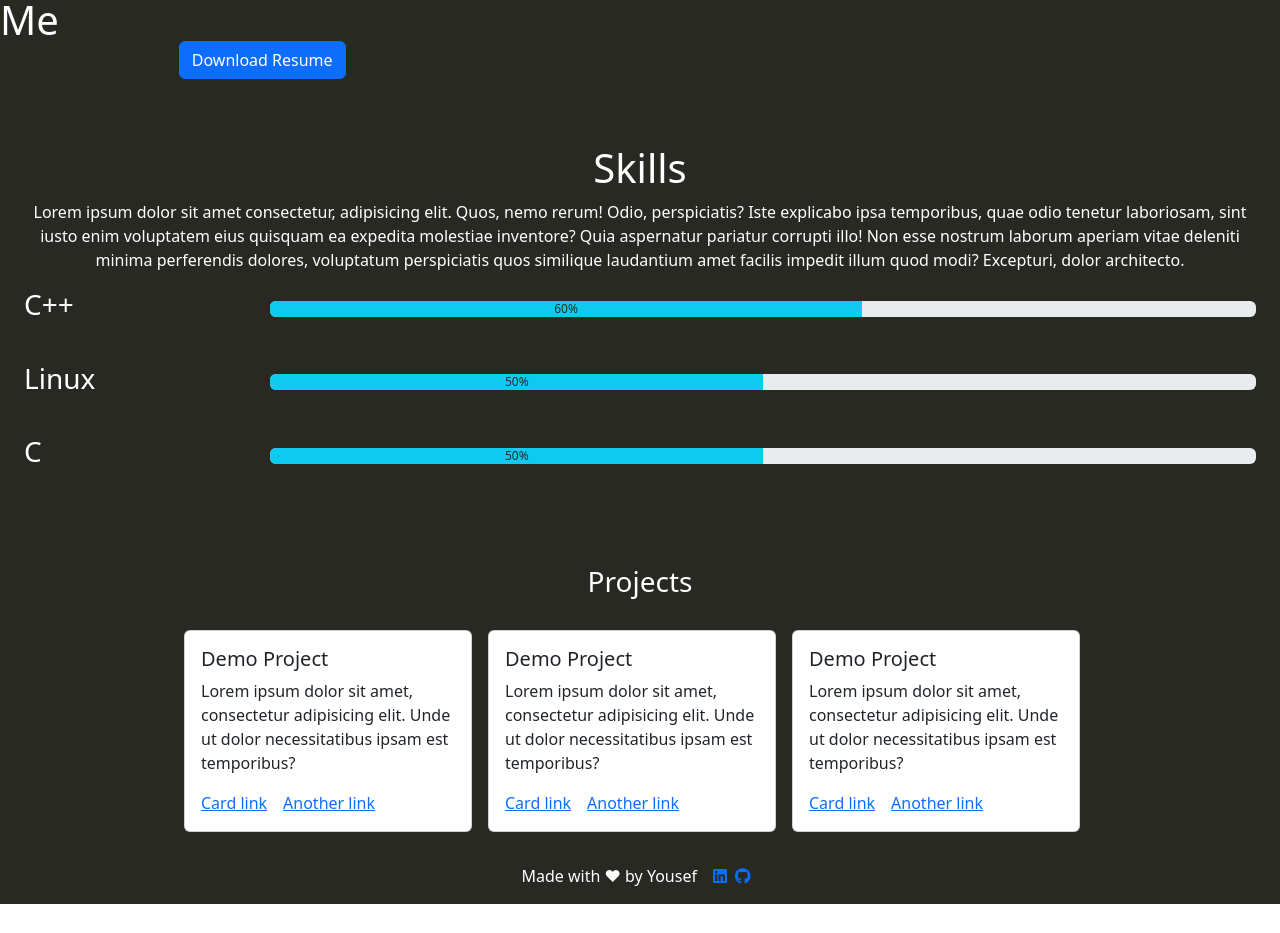
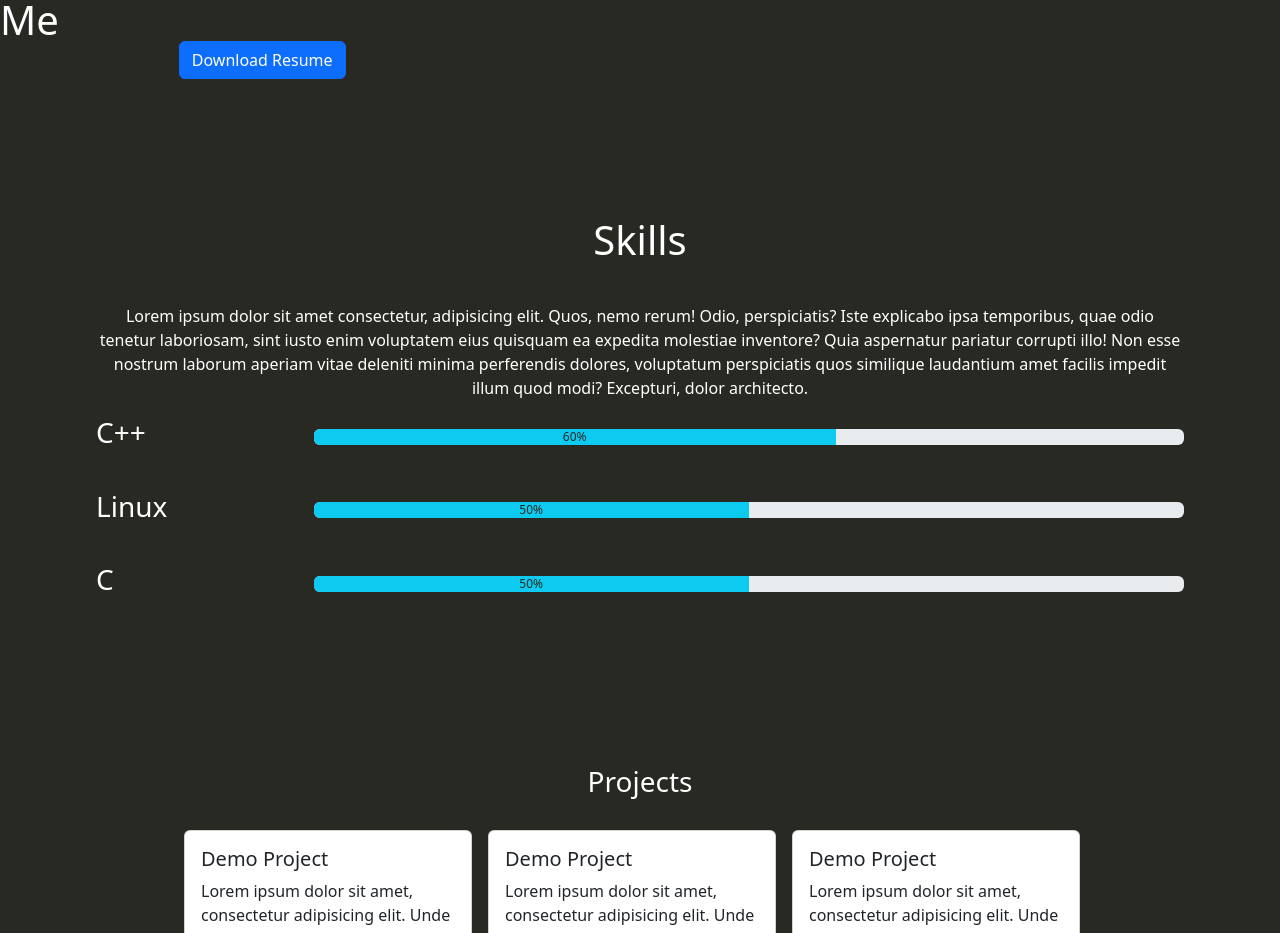
Before and after one commit to yousef8/iti-Angular-course, an Angular app: page / in a window 1280 px wide. Shown: the part 920-1853 px from the top of the page. Before the commit the page ends 1824 px from the top, so only its background shows below. Built offline with nearby package versions, Linux system fonts and the light colour scheme.

Commit message:
Enhance skills section ui

```diff
--- a/src/app/skills/skills.component.css
+++ b/src/app/skills/skills.component.css
@@ -5,10 +5,11 @@
     flex-flow: column wrap;
     justify-content: center;
     align-items: center;
-    padding: 1.5rem;
+    padding: 6rem;
 }
 
 #skillsSection p {
+    margin-top: 2rem;
     text-align: center;
 }
 
```
